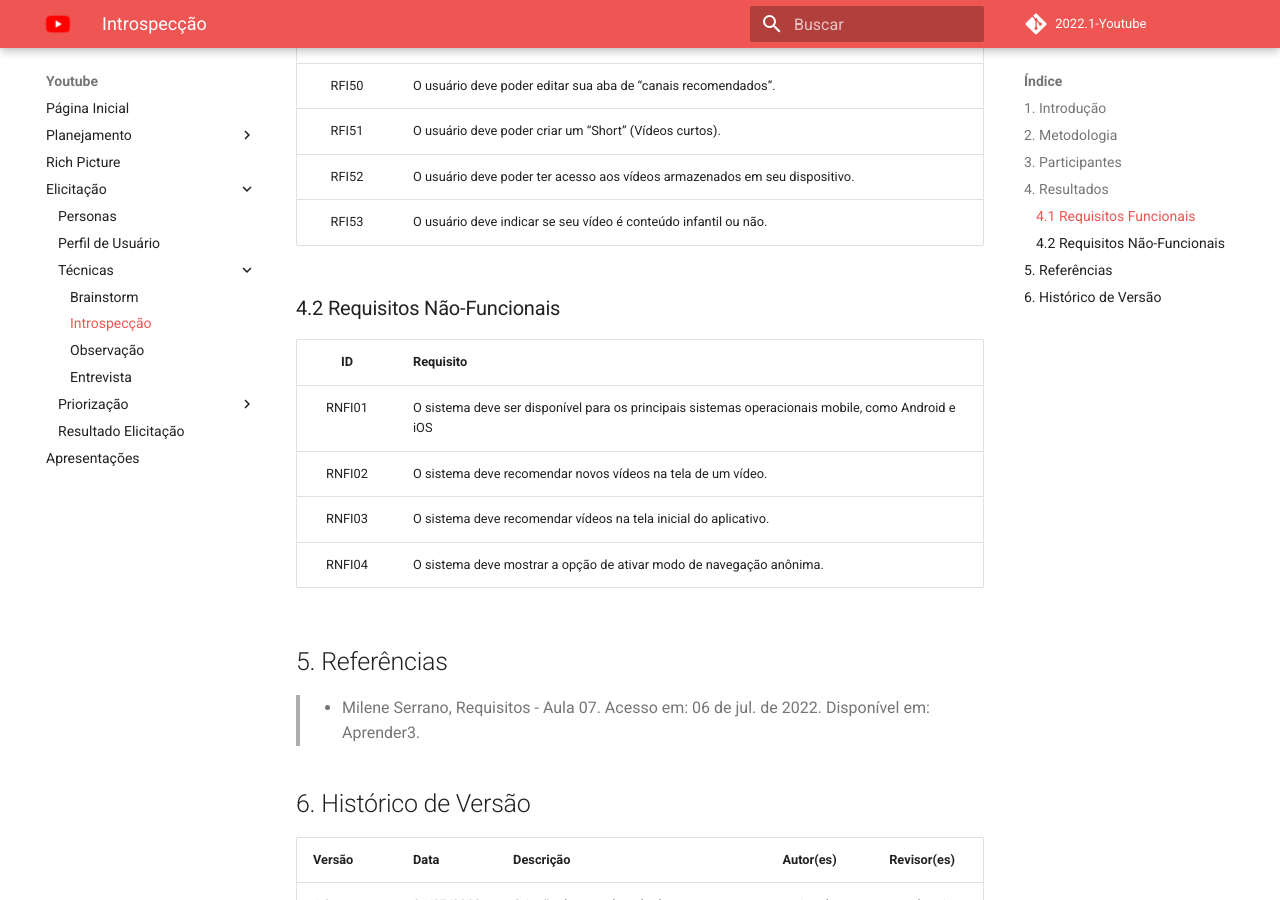
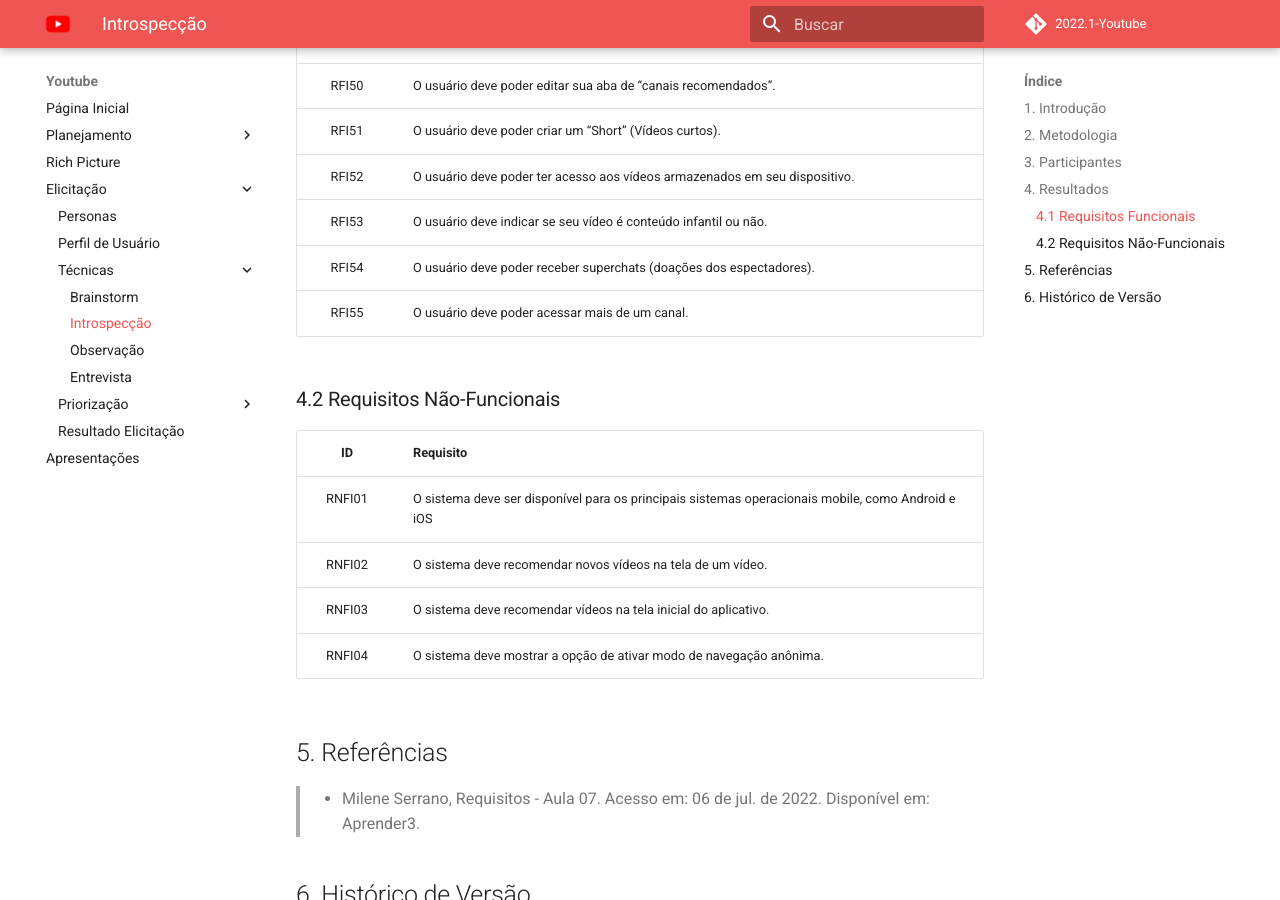
Before and after one commit to Requisitos-de-Software/2022.1-Youtube, an MkDocs documentation site: the page built from docs/elicitacao/tecnicas/introspeccao.md, in a window 1280 px wide and 900 px high, scrolled down 3006 px. Built offline with MkDocs 1.6.1 and Material for MkDocs 9.7.7, drawn with Linux system fonts in a browser that asks for light colours; comment, search, counter and statistics services are not loaded.

Commit message:
Adicionando RFI54 e RFI55.

```diff
--- a/docs/elicitacao/tecnicas/introspeccao.md
+++ b/docs/elicitacao/tecnicas/introspeccao.md
@@ -66,6 +66,8 @@ De forma mais específica, um dos integrantes teve uma visão mais focada em req
 | RFI51  | O usuário deve poder criar um “Short” (Vídeos curtos). |
 | RFI52  | O usuário deve poder ter acesso aos vídeos armazenados em seu dispositivo. |
 | RFI53  | O usuário deve indicar se seu vídeo é conteúdo infantil ou não. |
+| RFI54  | O usuário deve poder receber superchats (doações dos espectadores). |
+| RFI55  | O usuário deve poder acessar mais de um canal. |
 
 
 
```
